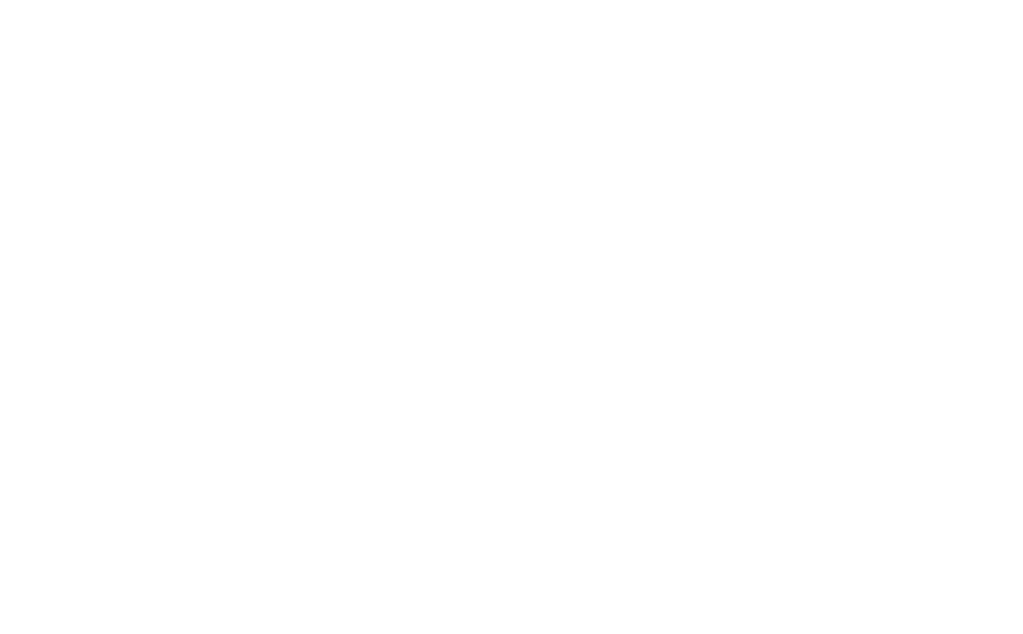
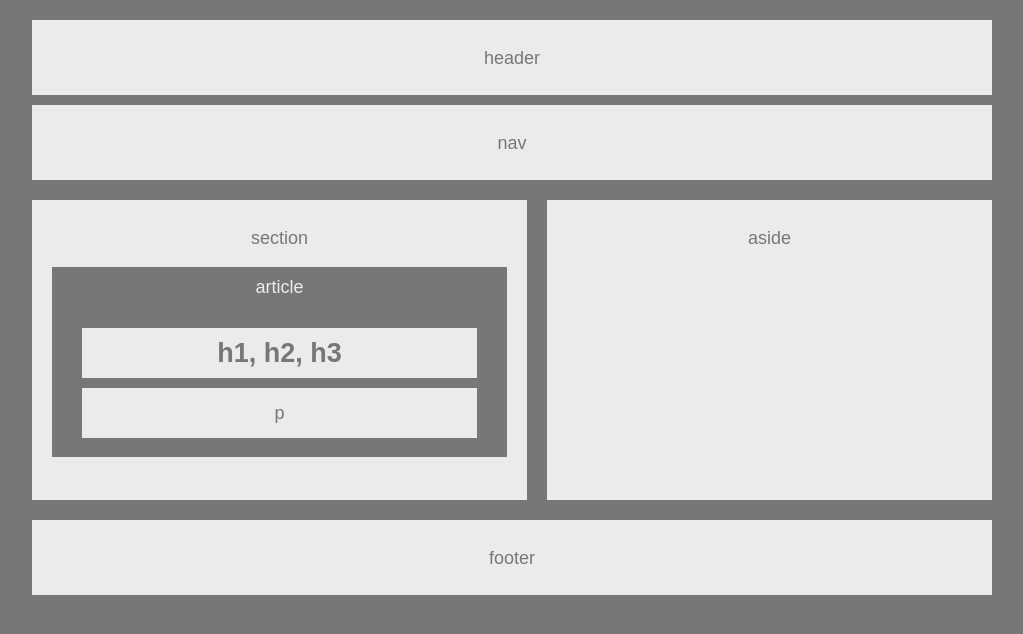
Before and after one commit to kels0la/HW-Wireframe, a plain HTML site: page index.html in a window 1280 px wide. Shown: the whole page, without its empty margins (128-1151 px from the left). Drawn offline with Linux system fonts and the light colour scheme.

Commit message:
HW-Wireframe

```diff
--- a/index.html
+++ b/index.html
@@ -5,7 +5,40 @@
     <title>HW-Wireframe</title>
     <link rel="stylesheet" type="text/css" href="style.css">
 </head>
+
 <body>
 
+<header>
+    <p>header</p>
+</header>
+
+<div class="Nav">
+    <p>nav</p>
+</div>
+
+<div class="wrapper">
+    <section>
+        <p>section</p>
+        <div class="article">
+            article
+            <h1>
+                h1, h2, h3
+            </h1>
+            <div id="a">
+                p
+            </div>
+        </div>
+
+    </section>
+    <aside>
+        <p>aside</p>
+    </aside>
+</div>
+
+<footer>
+    <p>footer</p>
+</footer>
+
 </body>
+
 </html>
--- a/style.css
+++ b/style.css
@@ -0,0 +1,88 @@
+* {
+    box-sizing: border-box;
+    text-align: center;
+  }
+
+body {
+    font-family: 'Arial', 'Helvetica Neue', Helvetica, sans-serif;
+    color: #777;
+    background: #777;
+    width: 960px;
+    font-size: 18px;
+    margin: 0 auto;
+}
+header {
+    background: #ebebeb;
+    margin-bottom: 10px;
+    height: 75px;
+    padding: 10px;
+    margin-top: 20px;
+}
+.Nav {
+    background: #ebebeb;
+    height: 75px;
+    padding: 10px;
+    margin-bottom: 20px;
+}
+.wrapper {
+    background: #ebebeb;
+    margin-bottom: 20px;
+}
+aside {
+    background: #ebebeb;
+    padding: 10px;
+    height: 300px;
+    float: right;
+    margin-left: 20px;
+    width: 445px;
+}
+
+section {
+    background: #ebebeb;
+    width: 495px;
+    padding: 10px;
+    float: left;
+    height: 300px;
+    margin-bottom: 20px;
+}
+
+.article {
+    color: #ebebeb;
+    background: #777;
+    margin-left: 10px;
+    width: 455px;
+    height: 190px;
+    padding: 10px;
+}
+
+p {
+    background: #ebebeb;
+    color: #777;
+}
+
+#a {
+    background: #ebebeb;
+    color: #777;
+    margin-left: 20px;
+    width: 395px;
+    height: 50px;
+    padding: 15px;
+}
+
+h1 {
+    background: #ebebeb;
+    color: #777;
+    margin-left: 20px;
+    width: 395px;
+    margin-bottom: 10px;
+    height: 50px;
+    margin-top: 30px;
+    padding: 10px;
+}
+
+footer {
+    background: #ebebeb;
+    padding: 10px;
+    height: 75px;
+    clear: both;
+}
```
Also changed, not shown: button.html (added, +21 -0 lines), buttonstyle.css (added, +34 -0 lines), typography.css (added, +21 -0 lines), typography.html (added, +72 -0 lines), Googlefonts.html (added).
